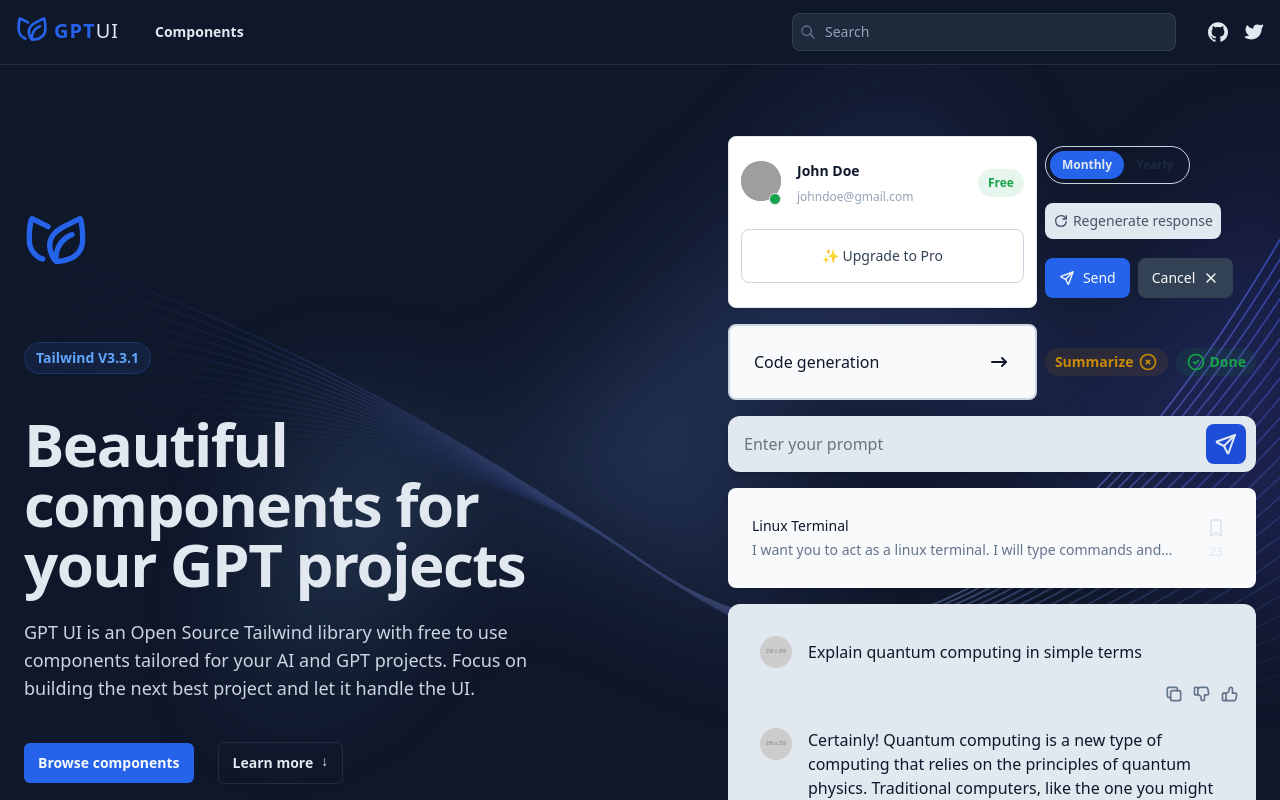
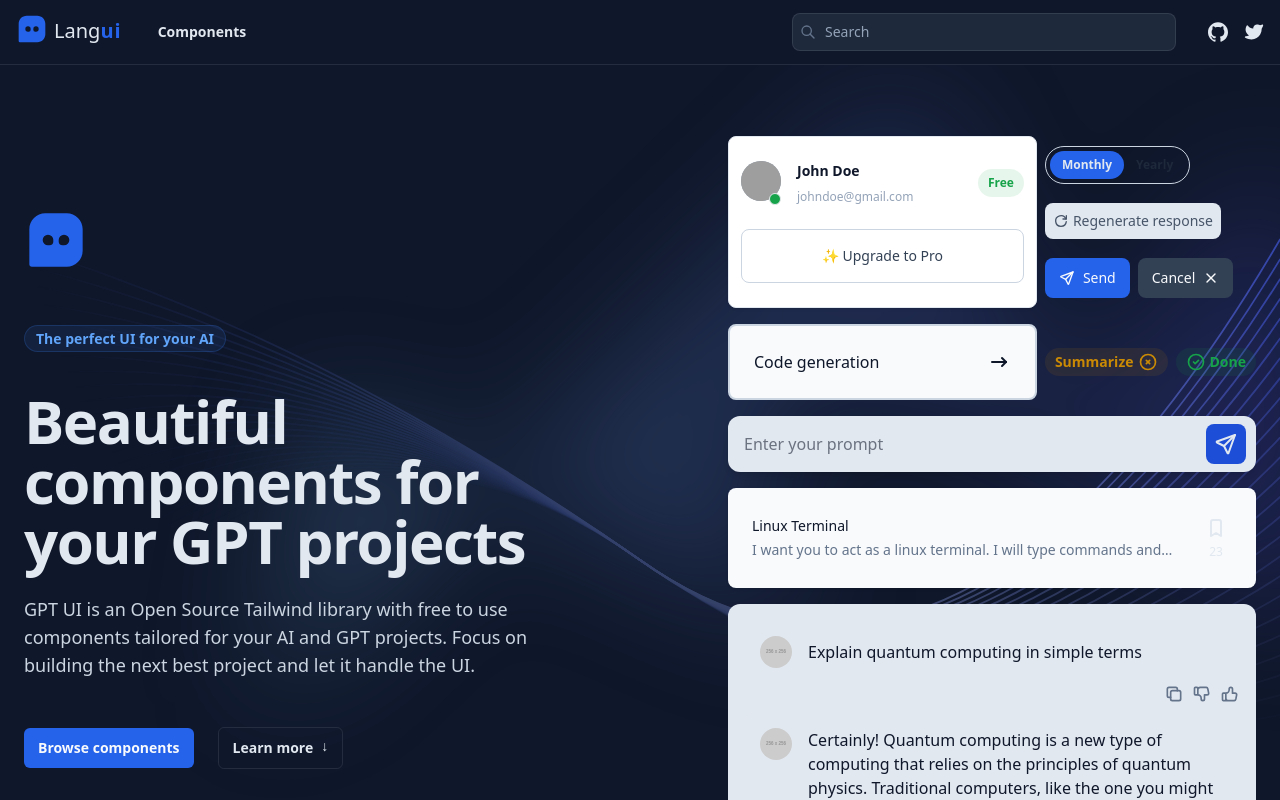
Before and after one commit to LangbaseInc/langui, a Next.js app: page / in a window 1280 px wide. Shown: the top 800 px of the page. Built offline with nearby package versions, Linux system fonts and the light colour scheme; grey boxes are pictures that could not be loaded.

Commit message:
👌 IMPROVE: Branding

```diff
--- a/app/layout.jsx
+++ b/app/layout.jsx
@@ -1,9 +1,16 @@
 import 'prismjs/themes/prism-okaidia.css'
 import '@style/site.css'
-
+import { DM_Sans } from 'next/font/google'
+import { Poppins } from 'next/font/google'
 import Footer from '@component/Footer'
 import Header from '@component/Header'
-import HeaderBanner from '@component/HeaderBanner'
+
+const poppins = Poppins({
+  variable: '--font-poppins',
+  display: 'swap',
+  subsets: ['latin'],
+  weight: ['400', '500', '700', '800', '900'],
+})
 
 export const metadata = {
   title: 'Free Open Source Tailwind CSS Components | GPTUI',
@@ -28,7 +35,11 @@
 
 export default function RootLayout({ children }) {
   return (
-    <html className="h-full scroll-smooth" lang="en" dir="ltr">
+    <html
+      className={`${poppins.variable} h-full scroll-smooth`}
+      lang="en"
+      dir="ltr"
+    >
       <head>
         <link rel="icon" href="/favicon.ico" />
         <link rel="icon" href="/favicon.svg" type="image/svg+xml" />
--- a/src/components/BrandLogo.jsx
+++ b/src/components/BrandLogo.jsx
@@ -7,19 +7,22 @@
 }) {
   return (
     <Link href="/">
-      <div className={`inline-flex gap-1.5 ${fontSize} items-end`}>
+      <div className={`inline-flex gap-1.5 ${fontSize} font-poppins items-end`}>
         <svg
           xmlns="http://www.w3.org/2000/svg"
           class={`h-${size} w-${size} text-blue-600`}
           fill="currentColor"
-          stroke-width="1"
           viewBox="0 0 24 24"
         >
-          <path d="M20.553 3.105l-6 3C11.225 7.77 9.274 9.953 8.755 12.6c-.738 3.751 1.992 7.958 2.861 8.321A.985.985 0 0012 21c6.682 0 11-3.532 11-9 0-6.691-.9-8.318-1.293-8.707a1 1 0 00-1.154-.188zm-7.6 15.86a8.594 8.594 0 015.44-8.046 1 1 0 10-.788-1.838 10.363 10.363 0 00-6.393 7.667 6.59 6.59 0 01-.494-3.777c.4-2 1.989-3.706 4.728-5.076l5.03-2.515A29.2 29.2 0 0121 12c0 4.063-3.06 6.67-8.046 6.965zM3.523 5.38A29.2 29.2 0 003 12a6.386 6.386 0 004.366 6.212 1 1 0 11-.732 1.861A8.377 8.377 0 011 12c0-6.691.9-8.318 1.293-8.707a1 1 0 011.154-.188l6 3A1 1 0 018.553 7.9z"></path>
+          <path d="M16 2H8C4.691 2 2 4.691 2 8v13a1 1 0 0 0 1 1h13c3.309 0 6-2.691 6-6V8c0-3.309-2.691-6-6-6zm-5 10.5A1.5 1.5 0 0 1 9.5 14c-.086 0-.168-.011-.25-.025-.083.01-.164.025-.25.025a2 2 0 1 1 2-2c0 .085-.015.167-.025.25.013.082.025.164.025.25zm4 1.5c-.086 0-.167-.015-.25-.025a1.471 1.471 0 0 1-.25.025 1.5 1.5 0 0 1-1.5-1.5c0-.085.012-.168.025-.25-.01-.083-.025-.164-.025-.25a2 2 0 1 1 2 2z"></path>
         </svg>
+
         {withText && (
-          <span className="font-extrabold tracking-wider text-blue-600">
-            GPT<span className="font-medium text-slate-200">UI</span>
+          <span className="font-regular tracking-tigh text-slate-200">
+            Lang
+            <span className="font-extrabold tracking-wider text-blue-600 ">
+              ui
+            </span>
           </span>
         )}
       </div>
--- a/src/components/Footer.jsx
+++ b/src/components/Footer.jsx
@@ -37,7 +37,7 @@
         </div>
         <div className="mt-6 flex flex-col items-center gap-y-4 md:flex-row md:justify-between">
           <p className="max-w-md text-center text-sm leading-relaxed text-slate-400">
-            Beautiful hand crafted Tailwind components for your GPT projects
+            Beautifully crafted Tailwind components for your GPT projects
           </p>
           <p className="max-w-md text-sm leading-relaxed text-slate-400">
             Created by{' '}
--- a/src/components/HeroBanner.jsx
+++ b/src/components/HeroBanner.jsx
@@ -15,12 +15,10 @@
           <div className="mx-auto max-w-7xl px-6 py-24 sm:pb-32 lg:flex lg:px-3 lg:py-32 xl:px-6">
             <div className="max-w-2xl flex-shrink-0 lg:mx-0 lg:max-w-lg lg:pt-8 xl:max-w-xl">
               <BrandLogo withText={false} size={'16'} />
-              <div className="mt-12 lg:mt-16">
-                <a href="#" className="inline-flex space-x-6">
-                  <span className="rounded-full bg-blue-500/10 px-3 py-1 text-sm font-semibold leading-6 text-blue-400 ring-1 ring-inset ring-blue-500/20">
-                    Tailwind V3.3.1
-                  </span>
-                </a>
+              <div className="mt-12 lg:mt-12">
+                <span className="rounded-full bg-blue-500/10 px-3 py-1 text-sm font-semibold leading-6 text-blue-400 ring-1 ring-inset ring-blue-500/20">
+                  The perfect UI for your AI
+                </span>
               </div>
               <h1 className="mt-10 text-5xl font-bold tracking-tight text-slate-200 sm:text-6xl">
                 Beautiful components for your GPT projects
@@ -30,7 +28,7 @@
                 components tailored for your AI and GPT projects. Focus on
                 building the next best project and let it handle the UI.
               </p>
-              <div className="mt-10 flex flex-col gap-x-6 gap-y-4 sm:flex-row sm:items-center">
+              <div className="mt-12 flex flex-col gap-x-6 gap-y-4 sm:flex-row sm:items-center">
                 <a
                   href="/components"
                   className="inline-flex justify-center rounded-md bg-blue-600 px-3.5 py-2.5 text-sm font-semibold text-slate-50 transition-colors  hover:bg-blue-800 focus-visible:outline focus-visible:outline-2 focus-visible:outline-offset-2 focus-visible:outline-blue-400"
--- a/src/styles/tailwind/components.config.js
+++ b/src/styles/tailwind/components.config.js
@@ -2,6 +2,5 @@
 module.exports = {
   darkMode: 'class',
   content: ['./public/components/**/*.html', './src/data/components/*.mdx'],
-  // plugins: [require('@tailwindcss/forms'), require('@tailwindcss/typography')],
   presets: [require('./extend.preset.js')],
 }
```
Also changed, not shown: src/styles/tailwind/site.config.js (+8 -0 lines), public/favicon.svg, 1 other file (tests, documents, lock files or other folders).
